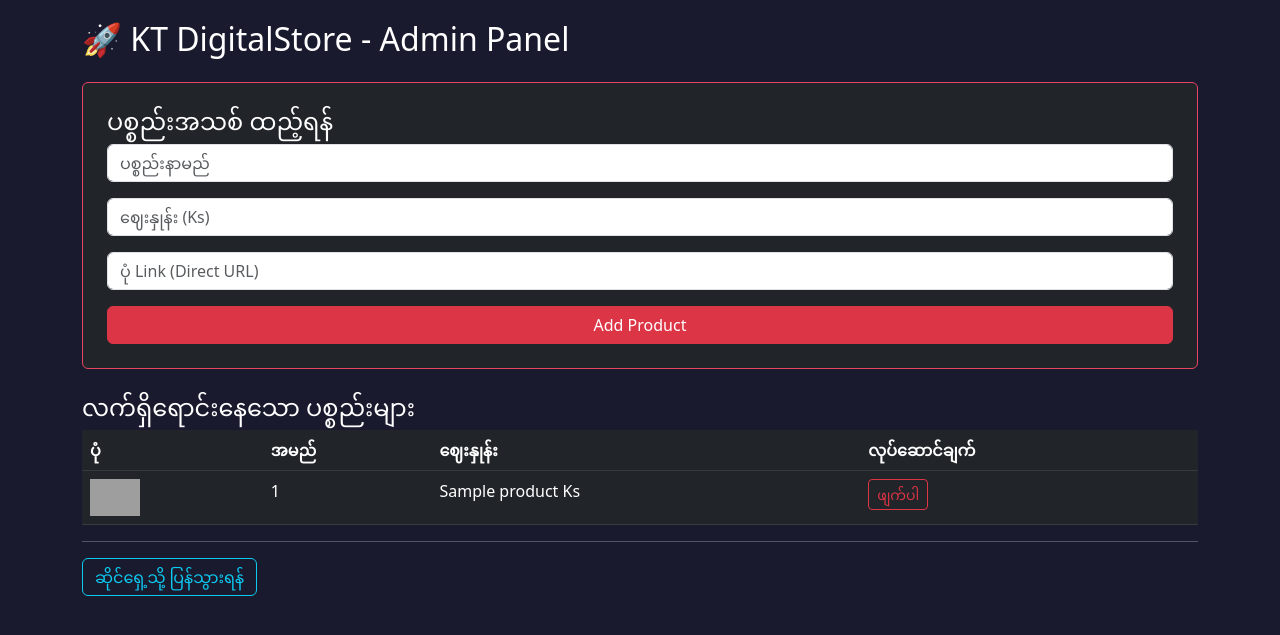
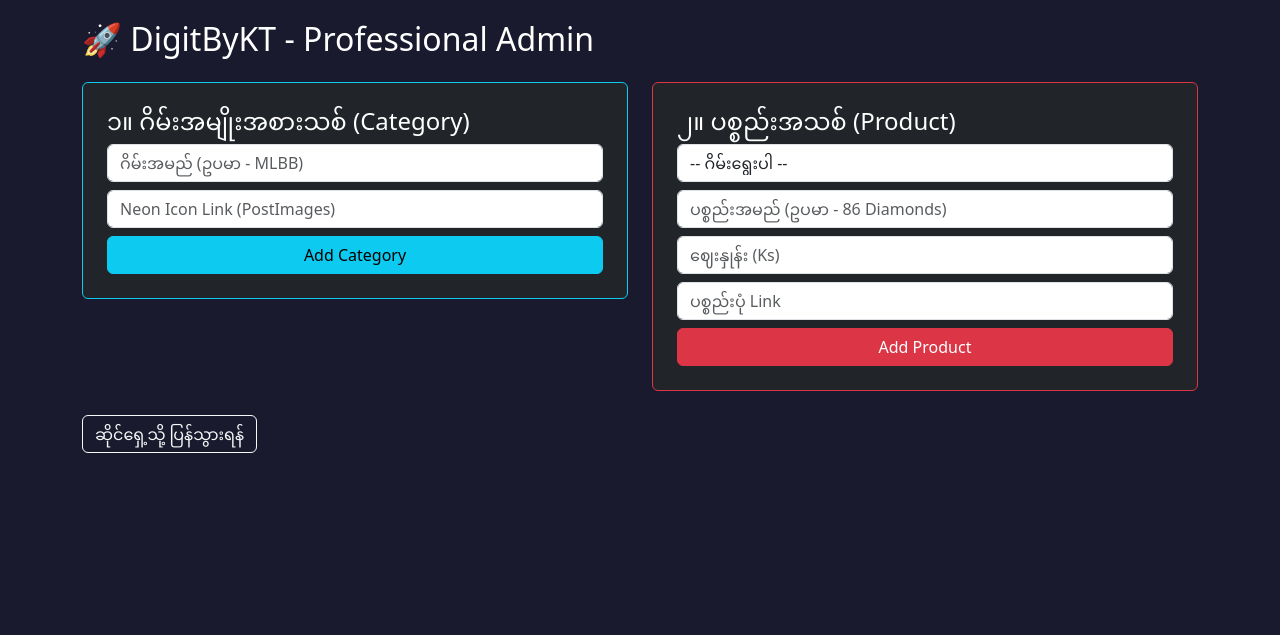
Before and after one commit to Kuu503/KT-Digital-Store, a Flask app: page /admin in a window 1280 px wide. Shown: the top 635 px of the page. Run offline with Flask 3, Linux system fonts and the light colour scheme; tables that the repository leaves empty hold one stand-in row (values such as "Sample post"); grey boxes are pictures that could not be loaded.

Commit message:
Update admin.html

```diff
--- a/templates/admin.html
+++ b/templates/admin.html
@@ -1,40 +1,43 @@
 <!DOCTYPE html>
 <html>
 <head>
-    <title>KT Admin Panel</title>
+    <title>KT Admin - Professional Mode</title>
     <link href="https://cdn.jsdelivr.net/npm/bootstrap@5.3.0/dist/css/bootstrap.min.css" rel="stylesheet">
     <style>body { background: #1a1a2e; color: white; padding: 20px; }</style>
 </head>
 <body class="container">
-    <h2 class="mb-4">🚀 KT DigitalStore - Admin Panel</h2>
+    <h2 class="mb-4">🚀 DigitByKT - Professional Admin</h2>
 
-    <div class="card bg-dark text-white p-4 mb-4" style="border: 1px solid #e94560;">
-        <h4>ပစ္စည်းအသစ် ထည့်ရန်</h4>
-        <form action="/admin/add" method="POST">
-            <div class="mb-3"><input type="text" name="name" class="form-control" placeholder="ပစ္စည်းနာမည်" required></div>
-            <div class="mb-3"><input type="text" name="price" class="form-control" placeholder="ဈေးနှုန်း (Ks)" required></div>
-            <div class="mb-3"><input type="text" name="img" class="form-control" placeholder="ပုံ Link (Direct URL)" required></div>
-            <button type="submit" class="btn btn-danger w-100">Add Product</button>
-        </form>
+    <div class="row">
+        <div class="col-md-6 mb-4">
+            <div class="card bg-dark text-white p-4 border-info">
+                <h4>၁။ ဂိမ်းအမျိုးအစားသစ် (Category)</h4>
+                <form action="/admin/add_category" method="POST">
+                    <input type="text" name="name" class="form-control mb-2" placeholder="ဂိမ်းအမည် (ဥပမာ - MLBB)" required>
+                    <input type="text" name="icon_url" class="form-control mb-2" placeholder="Neon Icon Link (PostImages)" required>
+                    <button type="submit" class="btn btn-info w-100">Add Category</button>
+                </form>
+            </div>
+        </div>
+
+        <div class="col-md-6 mb-4">
+            <div class="card bg-dark text-white p-4 border-danger">
+                <h4>၂။ ပစ္စည်းအသစ် (Product)</h4>
+                <form action="/admin/add_product" method="POST">
+                    <select name="category_id" class="form-control mb-2" required>
+                        <option value="">-- ဂိမ်းရွေးပါ --</option>
+                        {% for cat in categories %}
+                        <option value="{{ cat[0] }}">{{ cat[1] }}</option>
+                        {% endfor %}
+                    </select>
+                    <input type="text" name="name" class="form-control mb-2" placeholder="ပစ္စည်းအမည် (ဥပမာ - 86 Diamonds)" required>
+                    <input type="text" name="price" class="form-control mb-2" placeholder="ဈေးနှုန်း (Ks)" required>
+                    <input type="text" name="img_url" class="form-control mb-2" placeholder="ပစ္စည်းပုံ Link" required>
+                    <button type="submit" class="btn btn-danger w-100">Add Product</button>
+                </form>
+            </div>
+        </div>
     </div>
-
-    <h4>လက်ရှိရောင်းနေသော ပစ္စည်းများ</h4>
-    <table class="table table-dark">
-        <thead><tr><th>ပုံ</th><th>အမည်</th><th>ဈေးနှုန်း</th><th>လုပ်ဆောင်ချက်</th></tr></thead>
-        <tbody>
-            {% for p in products %}
-            <tr>
-                <td><img src="{{p[3]}}" width="50" onerror="this.src='https://via.placeholder.com/50'"></td>
-                <td>{{p[1]}}</td>
-                <td>{{p[2]}} Ks</td>
-                <td>
-                    <a href="/admin/delete/{{p[0]}}" class="btn btn-sm btn-outline-danger" onclick="return confirm('သေချာဖျက်မှာလားဗျ?')">ဖျက်ပါ</a>
-                </td>
-            </tr>
-            {% endfor %}
-        </tbody>
-    </table>
-    <hr>
-    <a href="/" class="btn btn-outline-info">ဆိုင်ရှေ့သို့ ပြန်သွားရန်</a>
+    <a href="/" class="btn btn-outline-light">ဆိုင်ရှေ့သို့ ပြန်သွားရန်</a>
 </body>
 </html>
```
